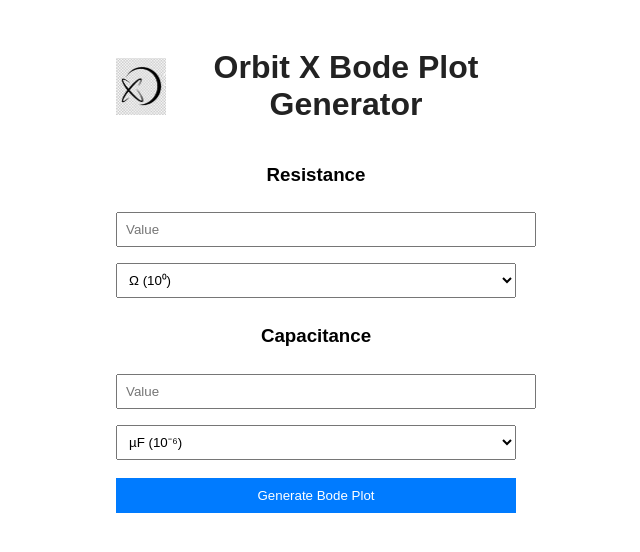
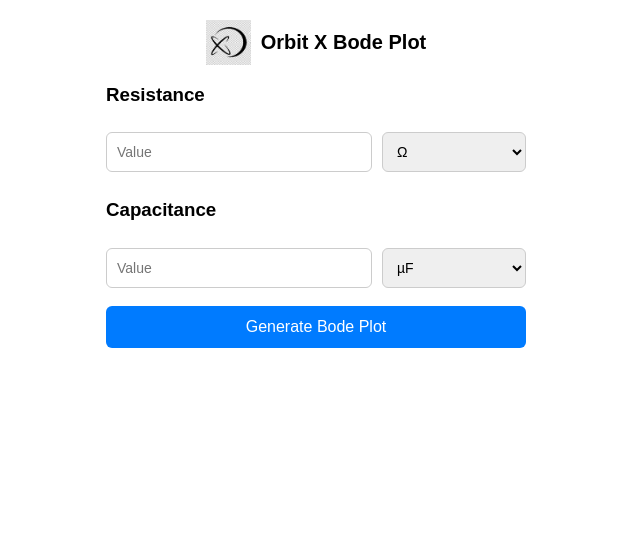
Before and after one commit to kunukumikhil-byte/bode-app, a Flask app: page / in a window 1280 px wide. Shown: the top 552 px of the page, without its empty margins (324-964 px from the left). Run offline with Flask 3, Linux system fonts and the light colour scheme.

Commit message:
updated UI and mobile responsive design

```diff
--- a/static/style.css
+++ b/static/style.css
@@ -1,41 +1,69 @@
 body {
-    font-family: Arial;
+    font-family: Arial, sans-serif;
     background: white;
-    text-align: center;
+    margin: 0;
+    padding: 0;
 }
 
+/* Container */
 .container {
-    width: 400px;
+    max-width: 420px;
     margin: auto;
     padding: 20px;
 }
 
+/* Logo */
 .logo {
     display: flex;
     align-items: center;
     justify-content: center;
     gap: 10px;
 }
+
 .logo img {
-    width: 50px;
+    width: 45px;
+    height: 45px;
 }
 
 h1 {
-    color: #222;
+    font-size: 20px;
+    text-align: center;
+    margin: 10px 0;
 }
 
+/* Inputs */
 input, select {
     width: 100%;
-    padding: 8px;
+    padding: 10px;
     margin: 8px 0;
+    border-radius: 6px;
+    border: 1px solid #ccc;
+    font-size: 14px;
 }
 
+/* Row layout */
+.row {
+    display: flex;
+    gap: 10px;
+}
+
+.row input {
+    flex: 2;
+}
+
+.row select {
+    flex: 1;
+}
+
+/* Button */
 button {
     width: 100%;
-    padding: 10px;
+    padding: 12px;
     background: #007BFF;
     color: white;
     border: none;
+    border-radius: 6px;
+    font-size: 16px;
     margin-top: 10px;
 }
 
@@ -43,12 +71,31 @@ button:hover {
     background: #0056b3;
 }
 
+/* Graph */
 .graph img {
     width: 100%;
     margin-top: 20px;
+    border-radius: 8px;
 }
 
+/* Result */
 .result {
-    margin-top: 15px;
+    text-align: center;
     font-weight: bold;
+    margin-top: 10px;
 }
+
+/* Mobile */
+@media (max-width: 480px) {
+    h1 {
+        font-size: 18px;
+    }
+
+    input, select {
+        font-size: 13px;
+    }
+
+    button {
+        font-size: 14px;
+    }
+}
--- a/templates/index.html
+++ b/templates/index.html
@@ -2,32 +2,39 @@
 <html>
 <head>
     <title>Orbit X Bode Plot App</title>
-    <link rel="stylesheet" href="/static/style.css">
+    <meta name="viewport" content="width=device-width, initial-scale=1.0">
+    <link rel="stylesheet" href="{{ url_for('static', filename='style.css') }}">
 </head>
 <body>
 
 <div class="container">
 
+    <!-- LOGO + TITLE -->
     <div class="logo">
-        <img src="/static/orbitx.png">
-        <h1>Orbit X Bode Plot Generator</h1>
+        <img src="{{ url_for('static', filename='orbitx.png') }}" alt="Orbit X">
+        <h1>Orbit X Bode Plot</h1>
     </div>
 
+    <!-- FORM -->
     <form method="POST">
 
         <h3>Resistance</h3>
+        <div class="row">
             <input type="number" name="R_value" placeholder="Value" required>
             <select name="R_power">
-            <option value="0">Ω (10⁰)</option>
-            <option value="3">kΩ (10³)</option>
+                <option value="0">Ω</option>
+                <option value="3">kΩ</option>
             </select>
+        </div>
 
         <h3>Capacitance</h3>
+        <div class="row">
             <input type="number" name="C_value" placeholder="Value" required>
             <select name="C_power">
-            <option value="-6">µF (10⁻⁶)</option>
-            <option value="-9">nF (10⁻⁹)</option>
+                <option value="-6">µF</option>
+                <option value="-9">nF</option>
             </select>
+        </div>
 
         <button type="submit">Generate Bode Plot</button>
     </form>
```
Lines whose indentation alone changed are shown as unchanged.
